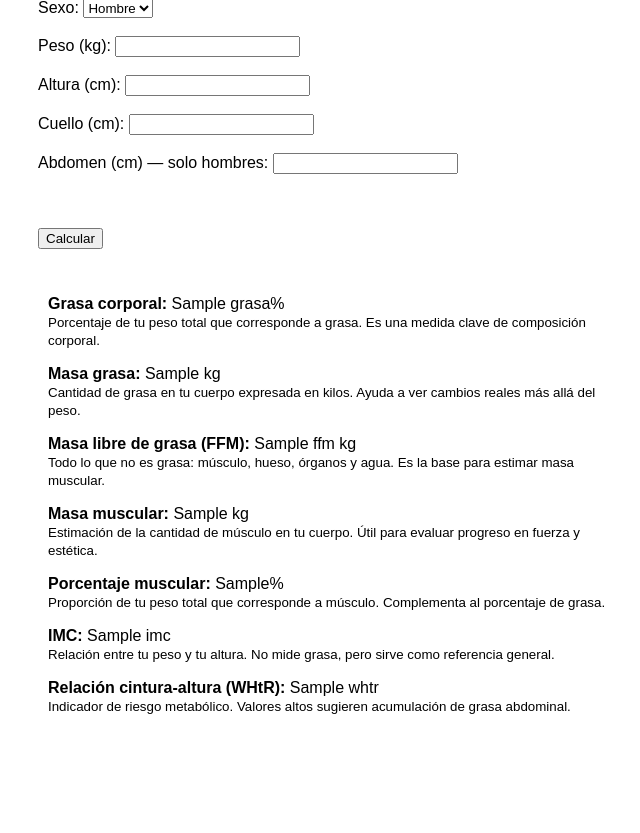
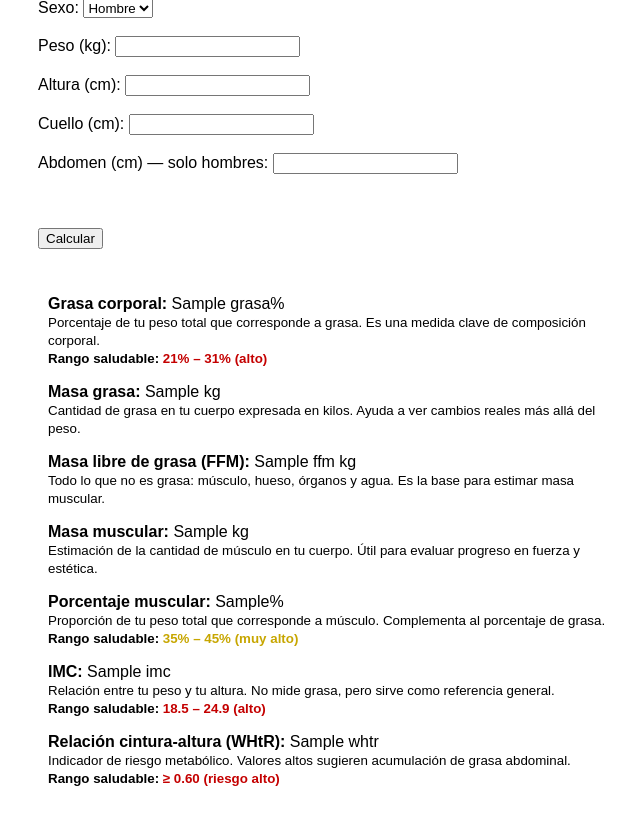
Before and after one commit to Jujuyarath/Nutricalculadora, a Flask app: template templates/index.html in a window 1280 px wide. Shown: the part 101-934 px from the top of the page, without its empty margins (302-942 px from the left). Before the commit the page ends 815 px from the top, so only its background shows below. Run offline with Flask 3, Linux system fonts and the light colour scheme; the template is opened without the code that fills it: most values are stand-ins (such as "Sample title", 1, 10 or a date in 2020).

Commit message:
Colores nuevos

```diff
--- a/app.py
+++ b/app.py
@@ -57,7 +57,7 @@ def index():
             cadera = float(request.form["cadera"])
             resultado = calcular_medidas(sexo, peso, altura, cuello, cintura=cintura, cadera=cadera)
 
-    return render_template("index.html", resultado=resultado)
+    return render_template("index.html", resultado=resultado, sexo=sexo)
 
 import os
 
--- a/templates/index.html
+++ b/templates/index.html
@@ -6,6 +6,10 @@
         body { font-family: Arial; max-width: 600px; margin: auto; padding: 20px; }
         h1 { text-align: center; }
         .resultado { margin-top: 20px; padding: 10px; background: #ffffff; border-radius: 5px; }
+        /* COLORES */
+        .verde { color: #0a8a0a; font-weight: bold; }
+        .amarillo { color: #c7a600; font-weight: bold; }
+        .rojo { color: #c40000; font-weight: bold; }
     </style>
 </head>
 <body>
@@ -56,27 +60,91 @@
 
 {% if resultado %}
 <div class="resultado">
+
+    <!-- GRASA CORPORAL -->
     <p><strong>Grasa corporal:</strong> {{ resultado.grasa }}%
-    <br><small>Porcentaje de tu peso total que corresponde a grasa. Es una medida clave de composición corporal.</small></p>
+    <br><small>Porcentaje de tu peso total que corresponde a grasa. Es una medida clave de composición corporal.</small>
+    <br><small><strong>Rango saludable:</strong>
+        {% if sexo == "M" %}
+            {% if resultado.grasa < 14 %}
+            <span class="amarillo">14% – 24% (bajo)</span>
+        {% elif resultado.grasa <= 24 %}
+            <span class="verde">14% – 24% (saludable)</span>
+        {% else %}
+            <span class="rojo">14% – 24% (alto)</span>
+        {% endif %}
+    {% else %}
+        {% if resultado.grasa < 21 %}
+            <span class="amarillo">21% – 31% (bajo)</span>
+        {% elif resultado.grasa <= 31 %}
+            <span class="verde">21% – 31% (saludable)</span>
+        {% else %}
+            <span class="rojo">21% – 31% (alto)</span>
+        {% endif %}
+     {% endif %}
+    </small></p>
 
+     <!-- MASA GRASA -->
     <p><strong>Masa grasa:</strong> {{ resultado.masa_grasa }} kg
-    <br><small>Cantidad de grasa en tu cuerpo expresada en kilos. Ayuda a ver cambios reales más allá del peso.</small></p>
+    <br><small>Cantidad de grasa en tu cuerpo expresada en kilos. Ayuda a ver cambios reales más allá del peso.</small>
 
+    <!-- FFM -->
     <p><strong>Masa libre de grasa (FFM):</strong> {{ resultado.ffm }} kg
-    <br><small>Todo lo que no es grasa: músculo, hueso, órganos y agua. Es la base para estimar masa muscular.</small></p>
+    <br><small>Todo lo que no es grasa: músculo, hueso, órganos y agua. Es la base para estimar masa muscular.</small>
 
+    <!-- MASA MUSCULAR -->
     <p><strong>Masa muscular:</strong> {{ resultado.masa_muscular }} kg
-    <br><small>Estimación de la cantidad de músculo en tu cuerpo. Útil para evaluar progreso en fuerza y estética.</small></p>
+    <br><small>Estimación de la cantidad de músculo en tu cuerpo. Útil para evaluar progreso en fuerza y estética.</small>
 
+    <!-- PORCENTAJE MUSCULAR -->
     <p><strong>Porcentaje muscular:</strong> {{ resultado.porcentaje_muscular }}%
-    <br><small>Proporción de tu peso total que corresponde a músculo. Complementa al porcentaje de grasa.</small></p>
+    <br><small>Proporción de tu peso total que corresponde a músculo. Complementa al porcentaje de grasa.</small>
+    <br><small><strong>Rango saludable:</strong>
+        {% if sexo == "M" %}
+            {% if resultado.porcentaje_muscular < 40 %}
+                <span class="rojo">40% – 50% (bajo)</span>
+            {% elif resultado.porcentaje_muscular <= 50 %}
+                <span class="verde">40% – 50% (saludable)</span>
+            {% else %}
+                <span class="amarillo">40% – 50% (muy alto)</span>
+            {% endif %}
+        {% else %}
+            {% if resultado.porcentaje_muscular < 35 %}
+                <span class="rojo">35% – 45% (bajo)</span>
+            {% elif resultado.porcentaje_muscular <= 45 %}
+                <span class="verde">35% – 45% (saludable)</span>
+            {% else %}
+                <span class="amarillo">35% – 45% (muy alto)</span>
+            {% endif %}
+        {% endif %}
+        </small></p>
 
+    <!-- IMC -->
     <p><strong>IMC:</strong> {{ resultado.imc }}
-    <br><small>Relación entre tu peso y tu altura. No mide grasa, pero sirve como referencia general.</small></p>
+    <br><small>Relación entre tu peso y tu altura. No mide grasa, pero sirve como referencia general.</small>
+    <br><small><strong>Rango saludable:</strong>
+        {% if resultado.imc < 18.5 %}
+            <span class="amarillo">18.5 – 24.9 (bajo)</span>
+        {% elif resultado.imc <= 24.9 %}
+            <span class="verde">18.5 – 24.9 (saludable)</span>
+        {% else %}
+            <span class="rojo">18.5 – 24.9 (alto)</span>
+        {% endif %}
+    </small></p>
 
     <p><strong>Relación cintura‑altura (WHtR):</strong> {{ resultado.whtr }}
-    <br><small>Indicador de riesgo metabólico. Valores altos sugieren acumulación de grasa abdominal.</small></p>
-
+    <br><small>Indicador de riesgo metabólico. Valores altos sugieren acumulación de grasa abdominal.</small>
+    <br><small><strong>Rango saludable:</strong>
+        {% if resultado.whtr < 0.40 %}
+            <span class="amarillo">0.40 – 0.49 (muy bajo)</span>
+        {% elif resultado.whtr <= 0.49 %}
+            <span class="verde">0.40 – 0.49 (saludable)</span>
+        {% elif resultado.whtr <= 0.59 %}
+            <span class="amarillo">0.50 – 0.59 (riesgo moderado)</span>
+        {% else %}
+            <span class="rojo">≥ 0.60 (riesgo alto)</span>
+        {% endif %}
+    </small></p>
 
 </div>
 {% endif %}
```
